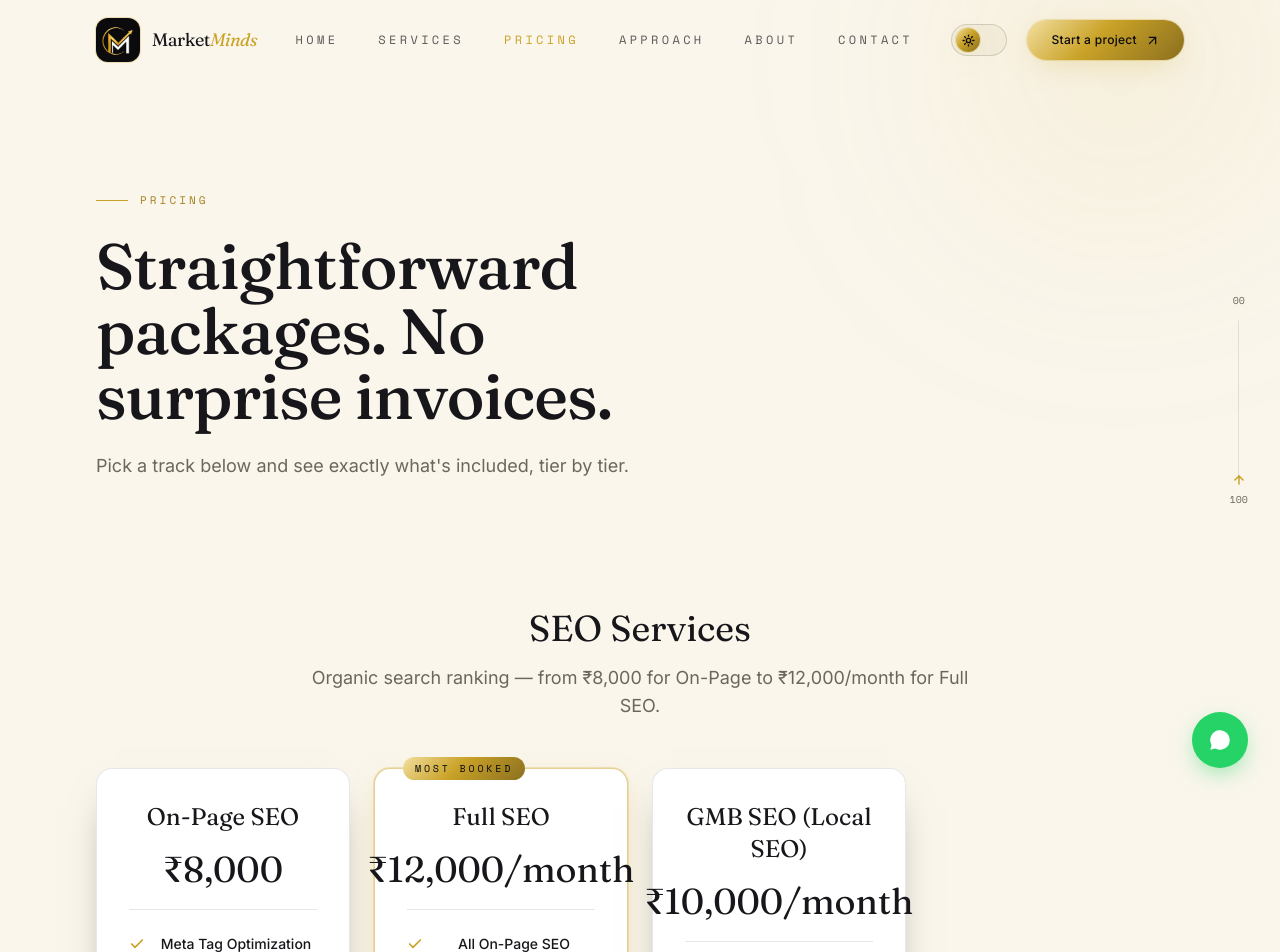
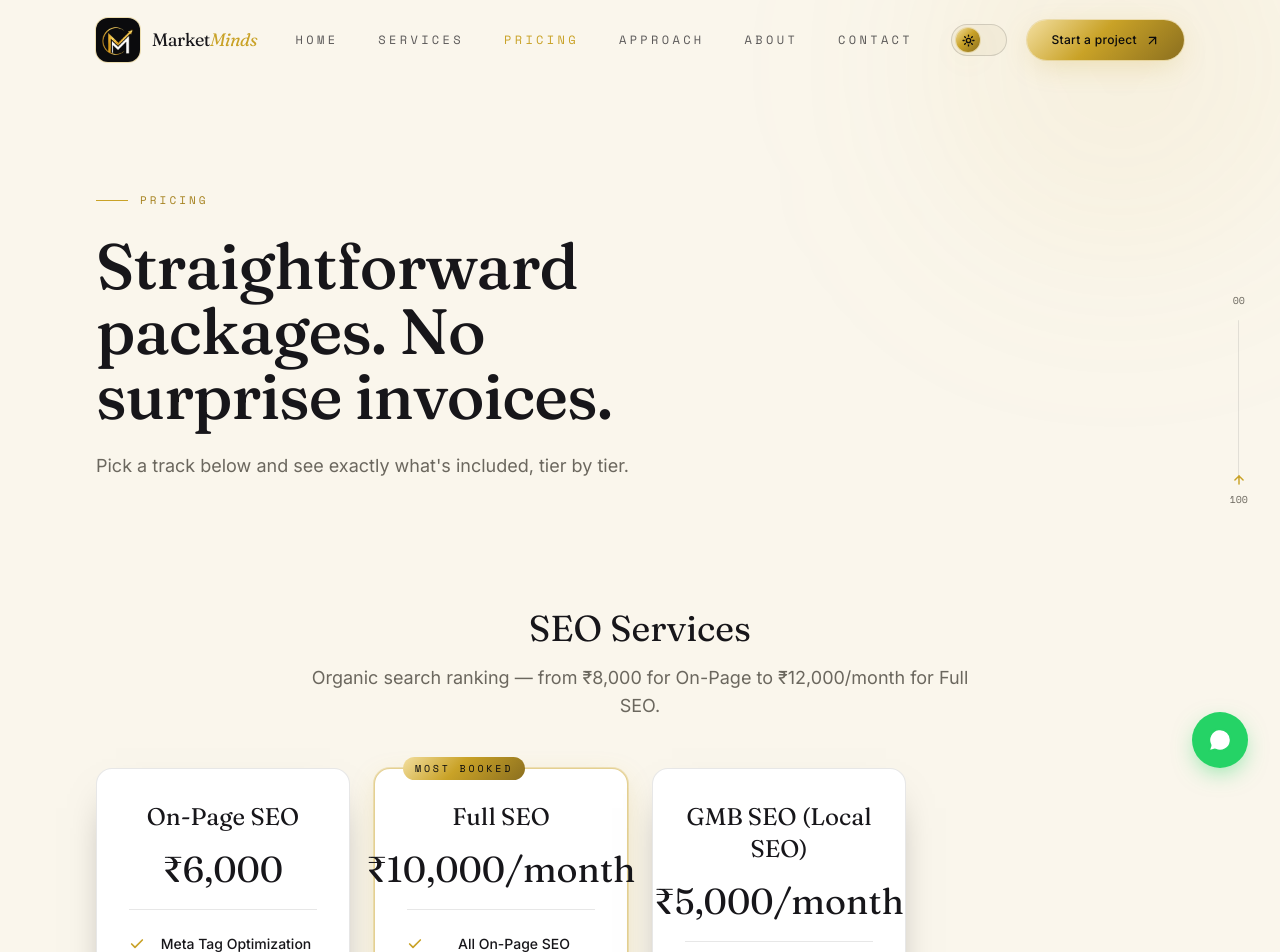
Before and after one commit to sanskritigupta312-jpg/MarketMinds, a React (Vite) app: page /pricing in a window 1280 px wide. Shown: the top 952 px of the page. Built offline with nearby package versions, Linux system fonts and the light colour scheme.

Commit message:
update seo service prices

```diff
--- a/src/data/pricing.js
+++ b/src/data/pricing.js
@@ -13,7 +13,7 @@ export const pricingCategories = [
     plans: [
       {
         name: 'On-Page SEO',
-        price: '₹8,000',
+        price: '₹6,000',
         features: [
           'Meta Tag Optimization',
           'Meta Description',
@@ -30,7 +30,7 @@ export const pricingCategories = [
       },
       {
         name: 'Full SEO',
-        price: '₹12,000/month',
+        price: '₹10,000/month',
         popular: true,
         features: [
           'All On-Page SEO Activity',
@@ -49,7 +49,7 @@ export const pricingCategories = [
       },
       {
         name: 'GMB SEO (Local SEO)',
-        price: '₹10,000/month',
+        price: '₹5,000/month',
         features: [
           'Profile Management',
           'Regular Posts and Updates',
```
